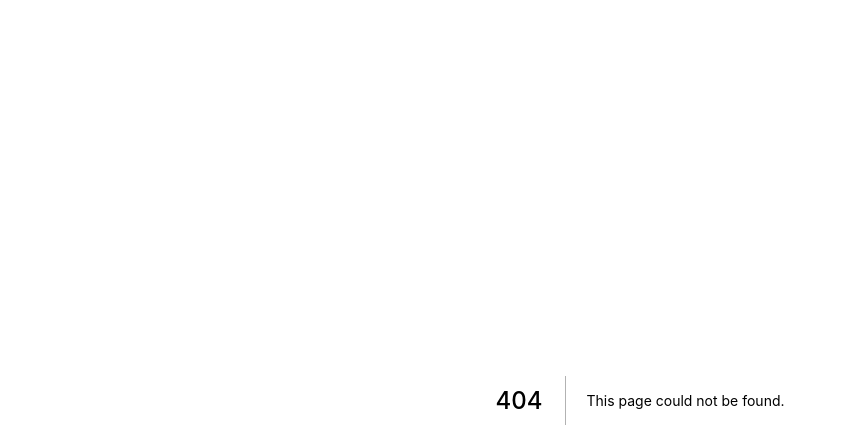
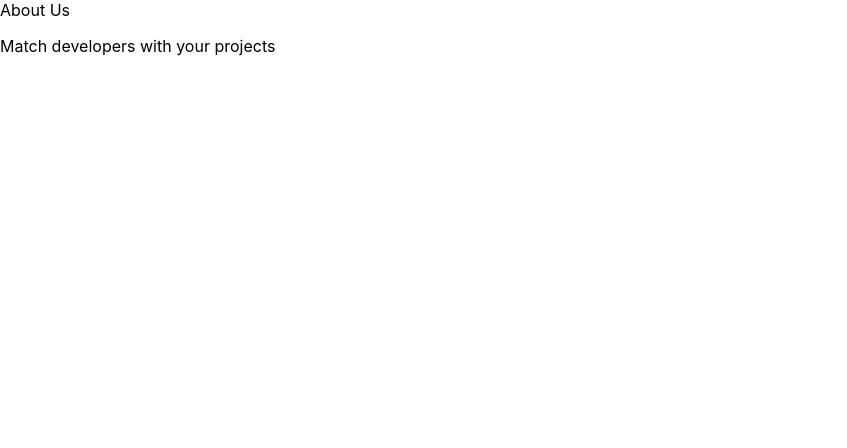
Before and after one commit to academmia/t4it-fe-2208, a Next.js app: page /about in a window 1280 px wide. Before the commit this address had no page. Shown: the top 448 px of the page, without its empty margins (0-847 px from the left). Built offline with nearby package versions, Linux system fonts and the light colour scheme.

Commit message:
[t4it-fe-00001] add pages structure v1 (#1)

```diff
--- /dev/null
+++ b/pages/about.js
@@ -0,0 +1,9 @@
+const AboutPage = () => {
+  return (
+    <>
+        <div>About Us</div>
+        <p>Match developers with your projects</p>
+    </>
+  )
+}
+export default AboutPage
--- /dev/null
+++ b/pages/projects/[id].js
@@ -0,0 +1,6 @@
+const ProjectPage = () => {
+  return (
+    <h1>Project Page</h1>
+  )
+}
+export default ProjectPage
--- /dev/null
+++ b/pages/projects/add.js
@@ -0,0 +1,6 @@
+const AddProjectPage = () => {
+  return (
+    <div>Add Project Page</div>
+  )
+}
+export default AddProjectPage
--- /dev/null
+++ b/pages/projects/index.js
@@ -0,0 +1,6 @@
+const ProjectsPage = () => {
+  return (
+    <h1>Projects Page</h1>
+  )
+}
+export default ProjectsPage
```
Also changed, not shown: 1 other file (tests, documents, lock files or other folders).
